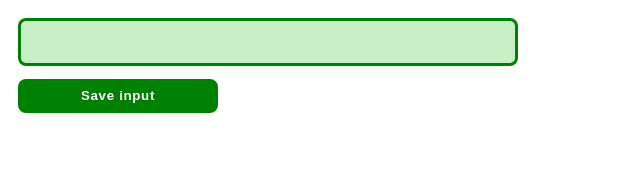
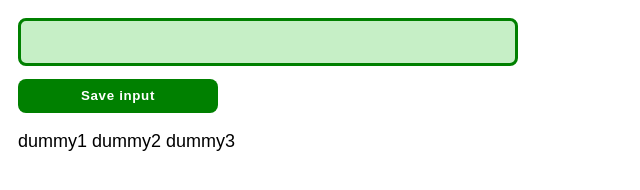
Before and after one commit to MaciejBodnar7/leads-tracker, a plain HTML site: page index.html in a window 1280 px wide. Shown: the whole page, without its empty margins (0-640 px from the left). Drawn offline with Linux system fonts and the light colour scheme.

Commit message:
for loop, rendering array on page

```diff
--- a/index.html
+++ b/index.html
@@ -13,6 +13,7 @@
     <div class="container">
       <input class="text-input" id="input-el" type="text" />
       <button class="text-save-btn" id="input-btn">Save input</button>
+      <ul id="ul-el"> </ul>
     </div>
 
     <script src="main.js"></script>
--- a/main.js
+++ b/main.js
@@ -1,10 +1,17 @@
 console.log('extension by MB.');
 
-let inputBtn = document.getElementById('input-btn');
-
-let myLeads = '';
-let inputEl = document.getElementById('input-el');
+let myLeads = ['dummy1', 'dummy2', 'dummy3'];
+const inputBtn = document.getElementById('input-btn');
+const inputEl = document.getElementById('input-el');
+const ulEl = document.getElementById('ul-el');
 
 inputBtn.addEventListener('click', function () {
-  console.log('text-save-btn2');
+  const getValue = inputEl.value;
+  myLeads.push(getValue);
+
+  console.log(myLeads);
 });
+
+for (let i = 0; i < myLeads.length; i++) {
+  ulEl.textContent += myLeads[i] + ' ';
+}
--- a/style.css
+++ b/style.css
@@ -8,6 +8,10 @@ body {
 }
 strong {
   font-weight: 800;
+}
+ul {
+  list-style: none;
+  padding: 0;
 }
 .container {
   margin: 1em;
```
